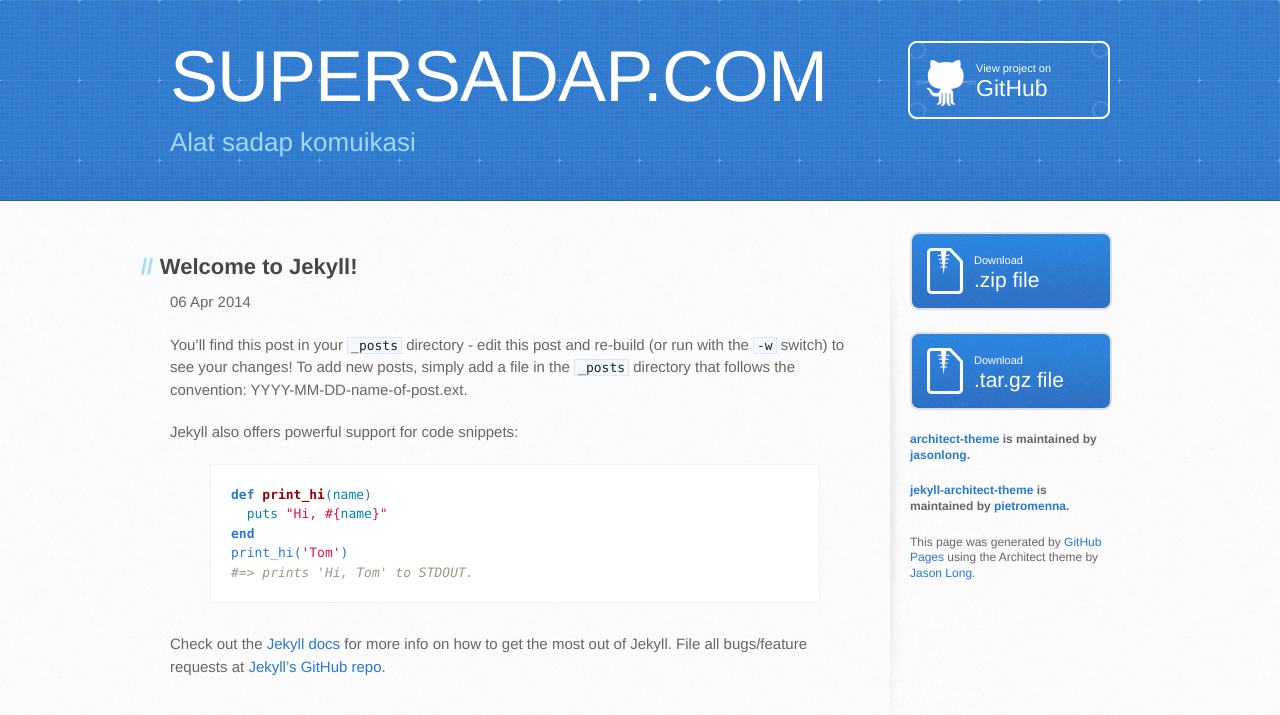
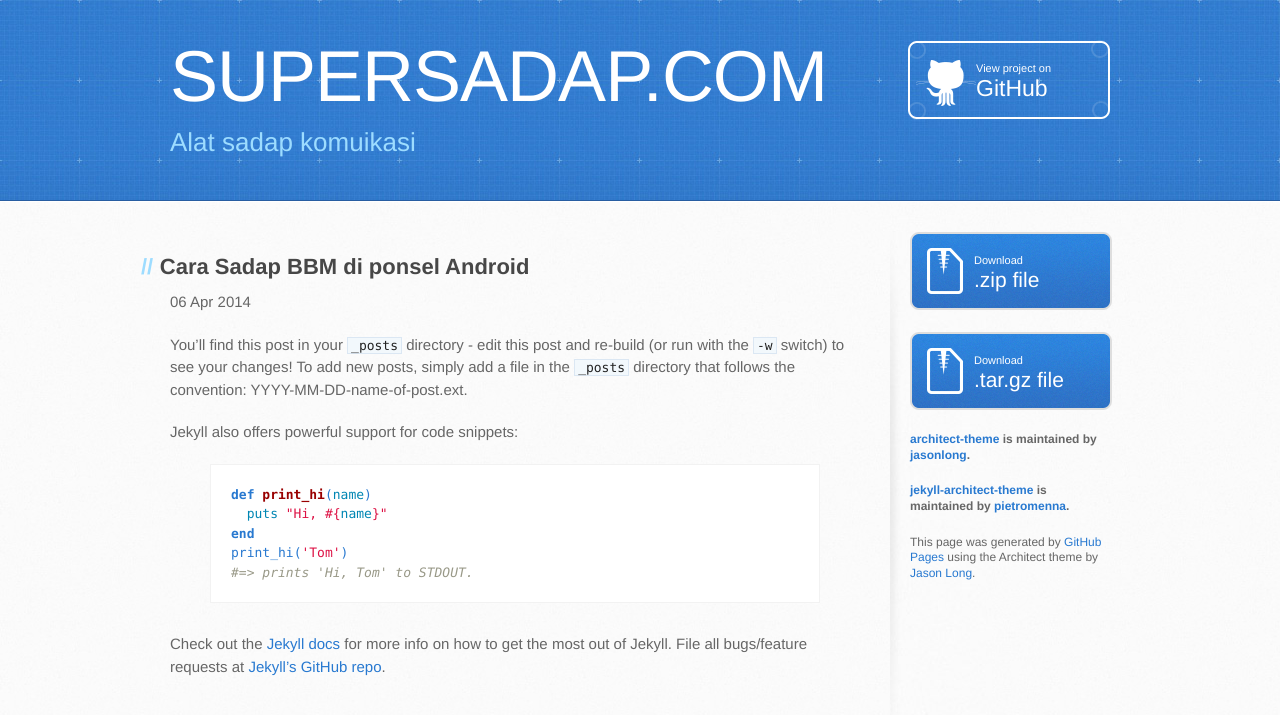
Before and after one commit to pietromenna/jekyll-architect-theme, a Jekyll site: the page built from _posts/2014-04-06-welcome-to-jekyll.markdown, in a window 1280 px wide. Shown: the top 715 px of the page. Built offline with Jekyll 4.4.1, drawn with Linux system fonts in a browser that asks for light colours; Markdown is read by kramdown in place of the engine named in the settings.

Commit message:
Update 2014-04-06-welcome-to-jekyll.markdown

```diff
--- a/_posts/2014-04-06-welcome-to-jekyll.markdown
+++ b/_posts/2014-04-06-welcome-to-jekyll.markdown
@@ -1,6 +1,6 @@
 ---
 layout: post
-title:  "Welcome to Jekyll!"
+title:  "Cara Sadap BBM di ponsel Android"
 date:   2014-04-06 15:40:56
 categories: sadap
 ---
```
